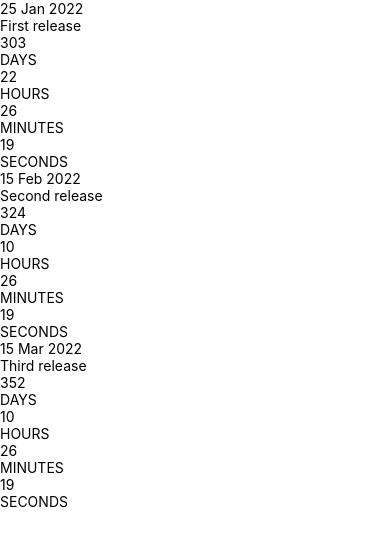
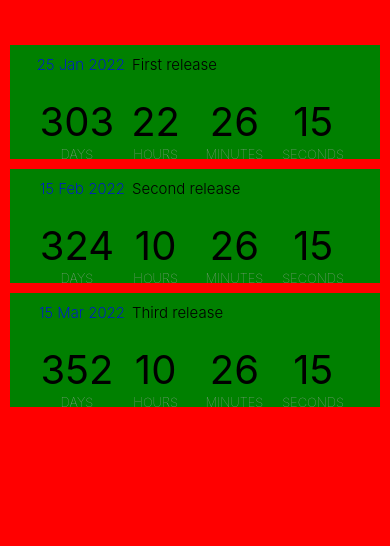
Before and after one commit to Simon994/countdown, a React Native app: screen / in a window 390 px wide. Shown: the top 546 px of the page. Built offline with nearby package versions, Linux system fonts and the light colour scheme.

Commit message:
Add styling and setInterval for countdown

```diff
--- a/EventCard.js
+++ b/EventCard.js
@@ -4,7 +4,55 @@
 import { formatDate, getCountdownParts } from './api'
 
 const styles = StyleSheet.create({
-
+  card: {
+    backgroundColor:'green',
+    flex: 1,
+    padding: 10,
+    paddingTop: 10,
+    paddingBottom: 20,
+    margin: 10,
+    marginTop: 5,
+    marginBottom: 5
+  },
+  cardHeader: {
+    flex: 1,
+    flexDirection: 'row'
+  },
+  date: {
+    fontWeight: '200',
+    fontSize: 15,
+    color: 'blue',
+    width: '30%',
+    textAlign: 'right'
+  },
+  title: {
+    fontSize: 15,
+    fontWeight: '300',
+    marginLeft: 7,
+    textAlign: 'left'
+  },
+  counterContainer: {
+    flex: 1,
+    flexDirection: 'row',
+    justifyContent: 'space-between',
+    paddingLeft: '5%',
+    paddingRight: '5%',
+  },
+  counter: {
+    width: '25%',
+    flex: 1,
+  },
+  counterText: {
+    fontSize: 40,
+    textAlign: 'center',
+  },
+  counterLabel: {
+    fontSize: 13,
+    fontWeight: '100',
+    color: '#a3a3a3',
+    textAlign: 'center',
+    paddingTop: 0,
+  }
 })
 
 const EventCard = (props) => {
--- a/EventList.js
+++ b/EventList.js
@@ -1,7 +1,15 @@
 import React, { Component } from 'react'
-import { Text, FlatList } from 'react-native'
+import { FlatList, StyleSheet } from 'react-native'
 
 import EventCard from './EventCard'
+
+const styles = StyleSheet.create({
+  list: {
+    flex: 1,
+    paddingTop: 40,
+    backgroundColor: 'red'
+  }
+})
 
 class EventList extends Component {
   state = {
@@ -9,6 +17,15 @@
   }
 
   componentDidMount() {
+    setInterval(() => {
+      this.setState({
+        events: this.state.events.map(evt => ({
+          ...evt,
+          timer: Date.now(),
+        })),
+      })
+    }, 1000)
+
     const events = require('./db.json').events.map(event => ({
       ...event,
       date: new Date(event.date)
@@ -24,6 +41,7 @@
           ({ item }) => <EventCard event={ item }/>
         }
         keyExtractor={ item => item.id }
+        style={styles.list}
       />
     )
   }
```
